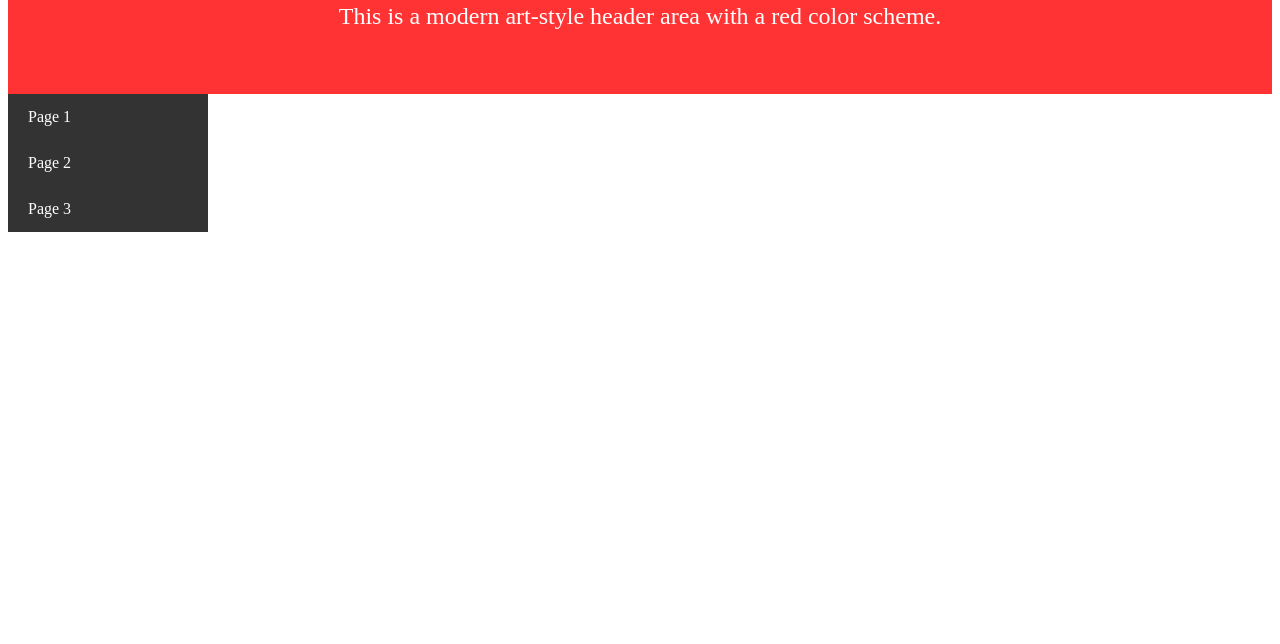
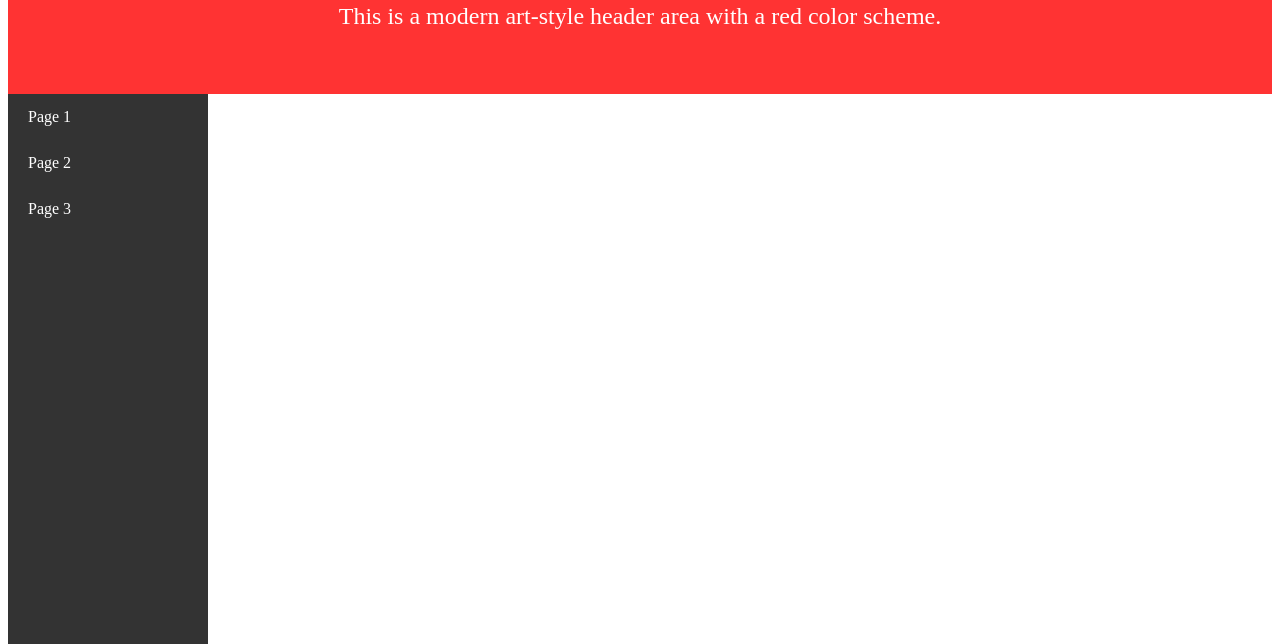
Before and after one commit to pankle999/editabletable, a plain HTML site: page index.html in a window 1280 px wide. Shown: the part 156-800 px from the top of the page. Drawn offline with Linux system fonts and the light colour scheme.

Commit message:
Update index.html
Signed-off-by: pankle999 <daniel@familyhill.me.uk>

```diff
--- a/index.html
+++ b/index.html
@@ -23,11 +23,14 @@
         }
 
         /* Styles for the navigation menu */
+        .navbar-container {
+            display: flex;
+        }
+
         .navbar {
-            float: left;
             width: 200px; /* Width of the left column */
             background-color: #333;
-            height: 100%; /* Full height */
+            height: 100vh; /* Full height of viewport */
             overflow: auto; /* Enable scrolling if needed */
         }
 
@@ -46,7 +49,7 @@
 
         /* Styles for the content area */
         .content {
-            margin-left: 200px; /* Same width as the navbar */
+            flex: 1; /* Fill remaining space */
             padding: 20px;
         }
     </style>
@@ -58,6 +61,8 @@
         <p>This is a modern art-style header area with a red color scheme.</p>
     </div>
 
+    <!-- Navigation Menu and Content Area -->
+    <div class="navbar-container">
         <!-- Navigation Menu -->
         <div class="navbar">
             <a href="#" onclick="showPage('page1')">Page 1</a>
@@ -85,6 +90,7 @@
                 <p>This is the content of Page 3.</p>
             </div>
         </div>
+    </div>
 
     <script>
         // Function to show a specific page and hide others
```
Lines whose indentation alone changed are shown as unchanged.
